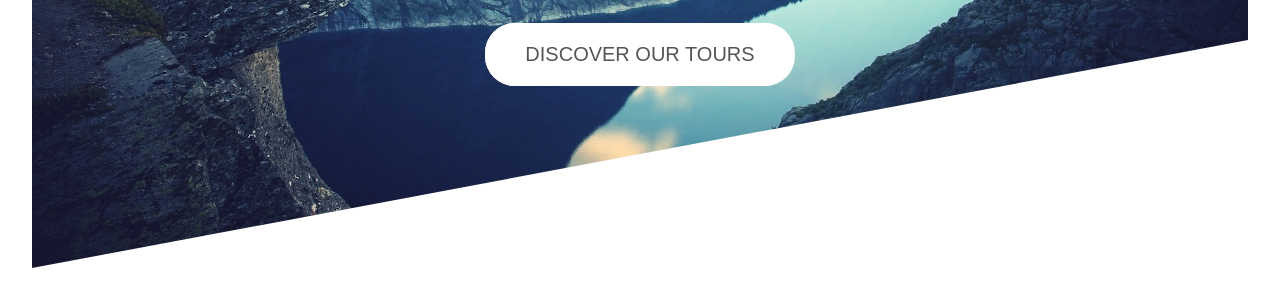
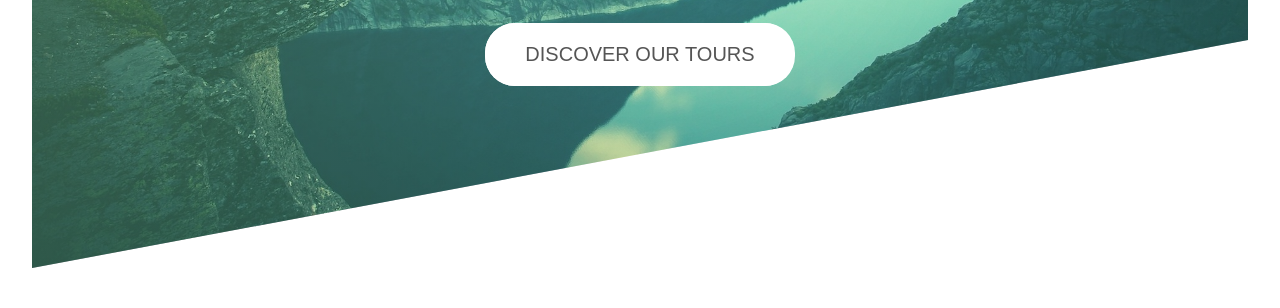
Before and after one commit to KalandarovJamshid01/Project-Madic-life, a plain HTML site: page index.html in a window 1280 px wide. Shown: the part 492-800 px from the top of the page. Drawn offline with Linux system fonts and the light colour scheme.

Commit message:
hero page

```diff
--- a/style.css
+++ b/style.css
@@ -23,7 +23,12 @@ html {
   flex-direction: column;
   gap: 3rem;
   align-items: center;
-  background-image: url("hero.jpg");
+  background-image: linear-gradient(
+      to right bottom,
+      #7ed56f6c,
+      rgba(40, 180, 133, 0.329)
+    ),
+    url("hero.jpg");
   background-size: cover;
   background-position: center;
   clip-path: polygon(0 0, 100% 0, 100% 70%, 0 100%);
```
